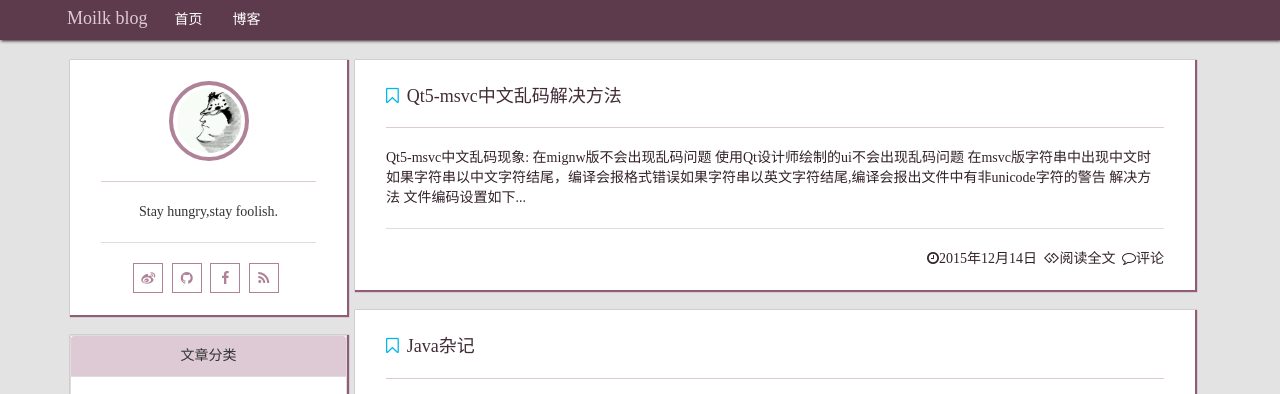
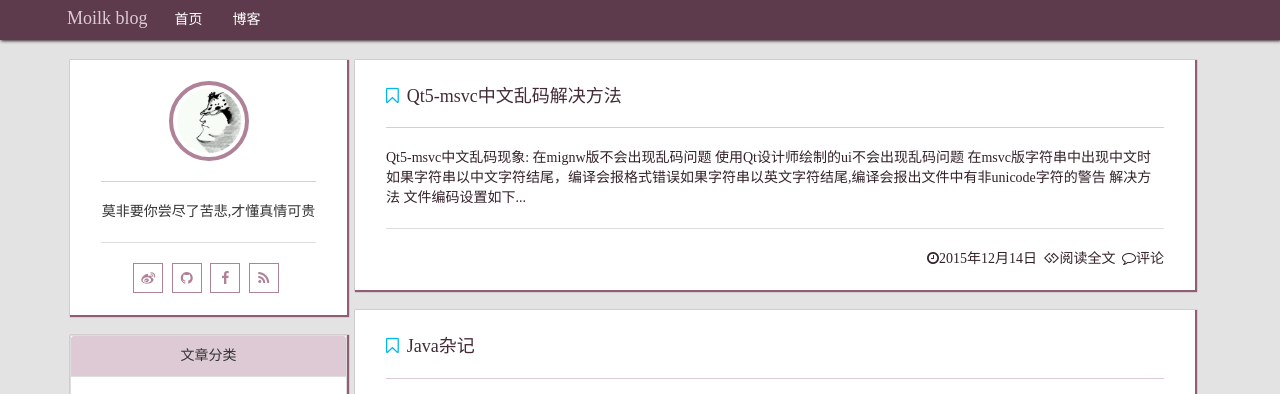
Before and after one commit to MoilkNepho/Blog, a Jekyll site: the page built from index.html, in a window 1280 px wide. Shown: the top 394 px of the page. Built offline with Jekyll 4.4.1, drawn with Linux system fonts in a browser that asks for light colours; nearby versions of some CDN libraries; the list of posts is cut into pages by our own code; comment, search, counter and statistics services are not loaded.

Commit message:
更新座右铭

```diff
--- a/_includes/author.html
+++ b/_includes/author.html
@@ -3,7 +3,7 @@
         <img src="{{ site.baseurl}}/assets/images/moilk.png" alt="Moilk Nepho"/>
     </div>
     <div class="panel-body motto">
-        Stay hungry,stay foolish.
+        莫非要你尝尽了苦悲,才懂真情可贵
     </div>
     <div class="panel-footer social">
         <ul>
```
